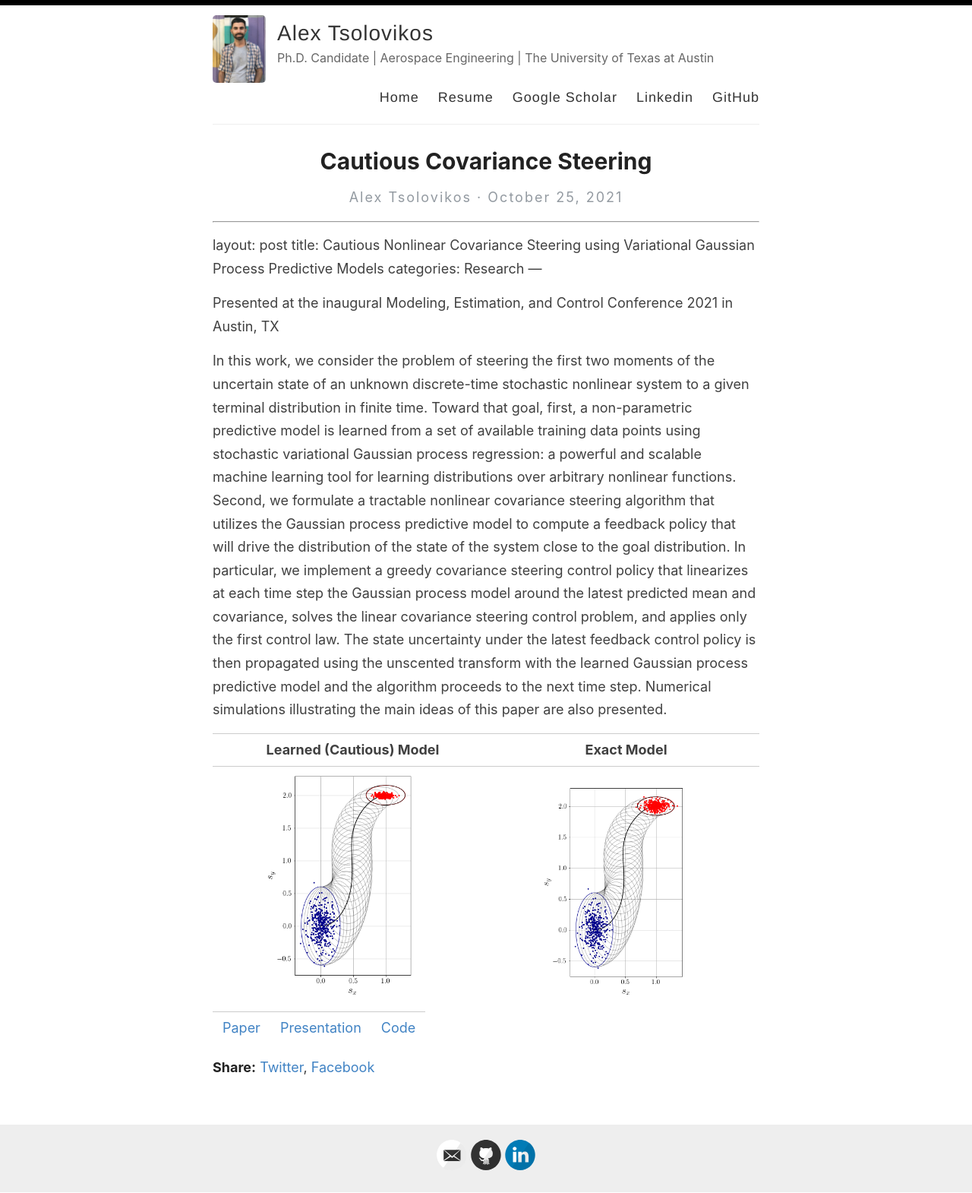
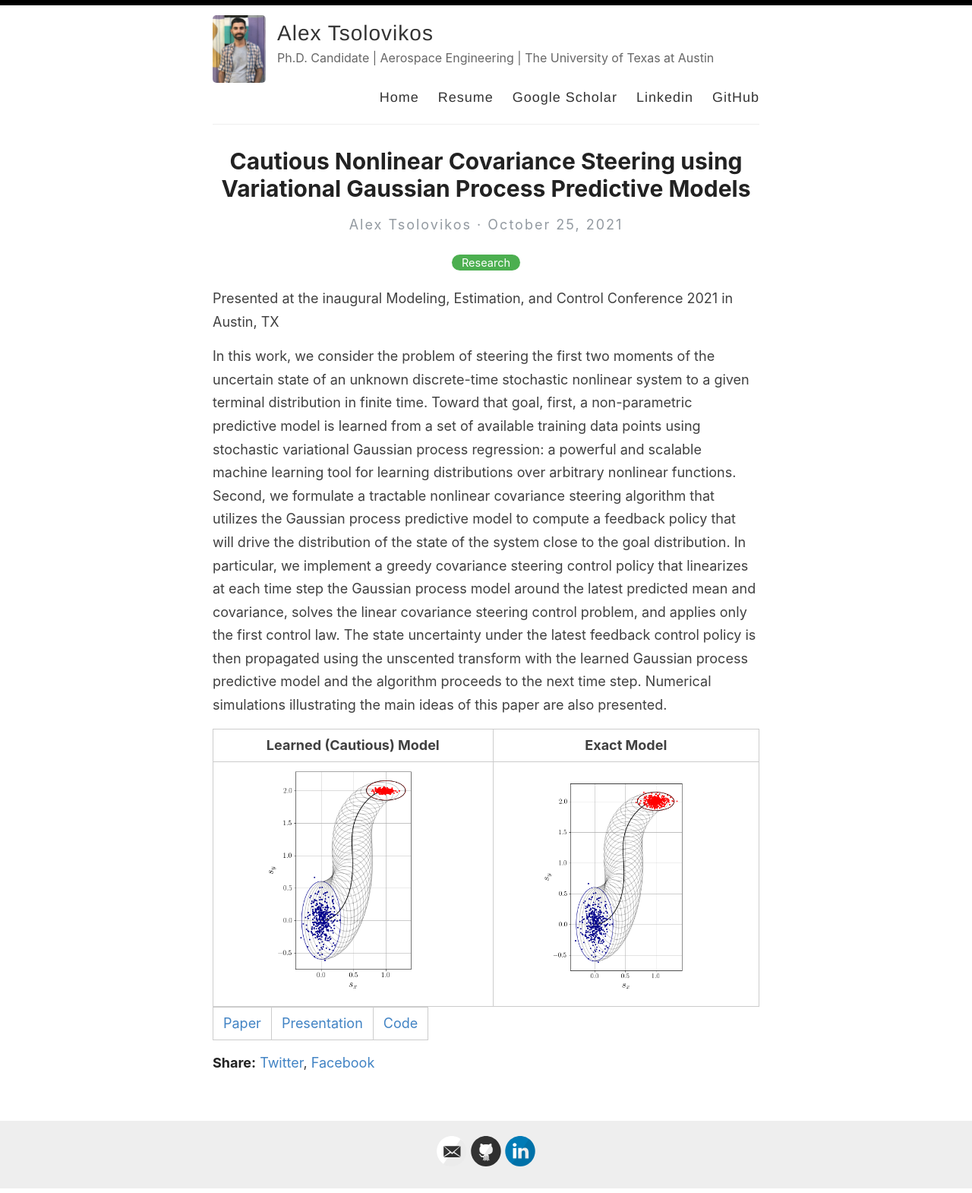
Before and after one commit to alextsolovikos/alextsolovikos.github.io, a Jekyll site: the page built from _posts/2021-10-25-cautious-covariance-steering.md, in a window 1280 px wide. Shown: the whole page at 76% size. Built offline with Jekyll 4.4.1, drawn with Linux system fonts in a browser that asks for light colours; our own code applies the rules of GitHub Pages for plain Markdown files.

Commit message:
Update 2021-10-25-cautious-covariance-steering.md

```diff
--- a/_posts/2021-10-25-cautious-covariance-steering.md
+++ b/_posts/2021-10-25-cautious-covariance-steering.md
@@ -1,8 +1,3 @@
-<style>
-td, th {
-   border: none!important;
-}
-</style>
 ---
 layout: post
 title: Cautious Nonlinear Covariance Steering using Variational Gaussian Process Predictive Models
```
